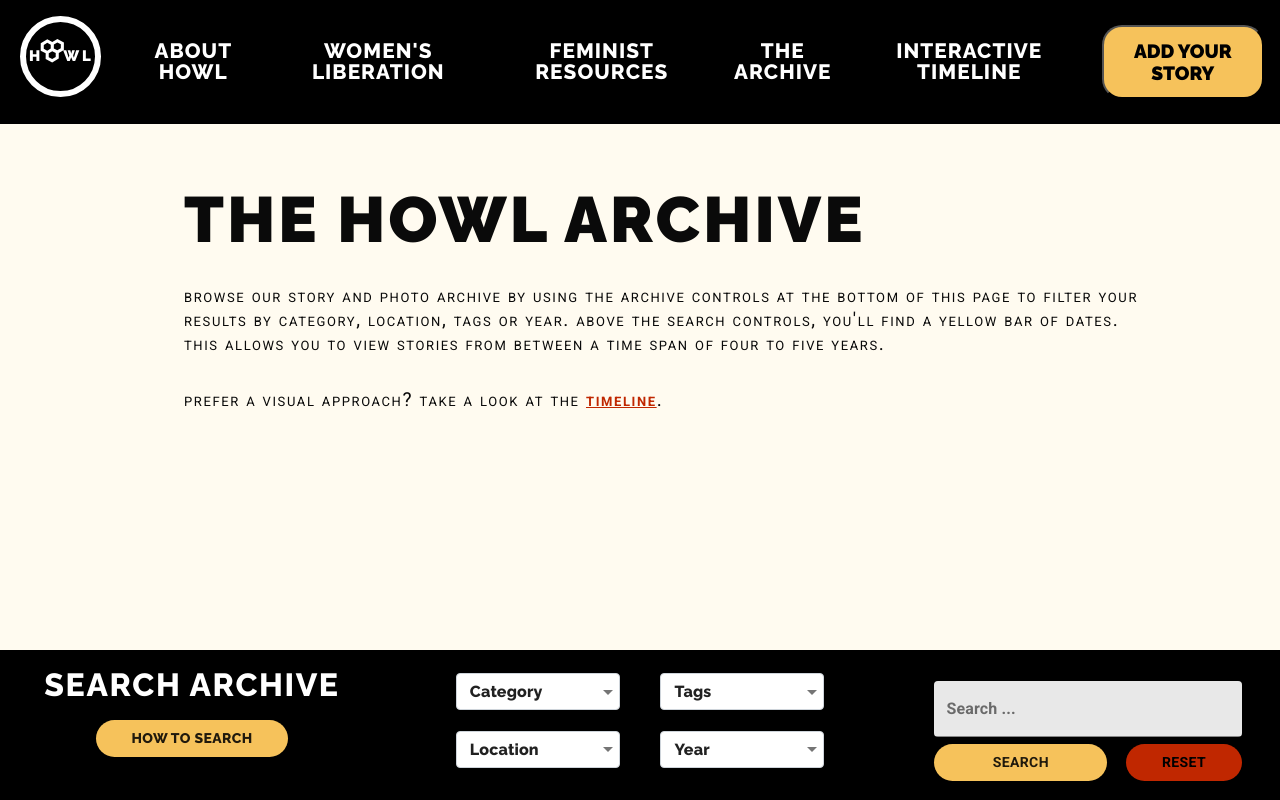
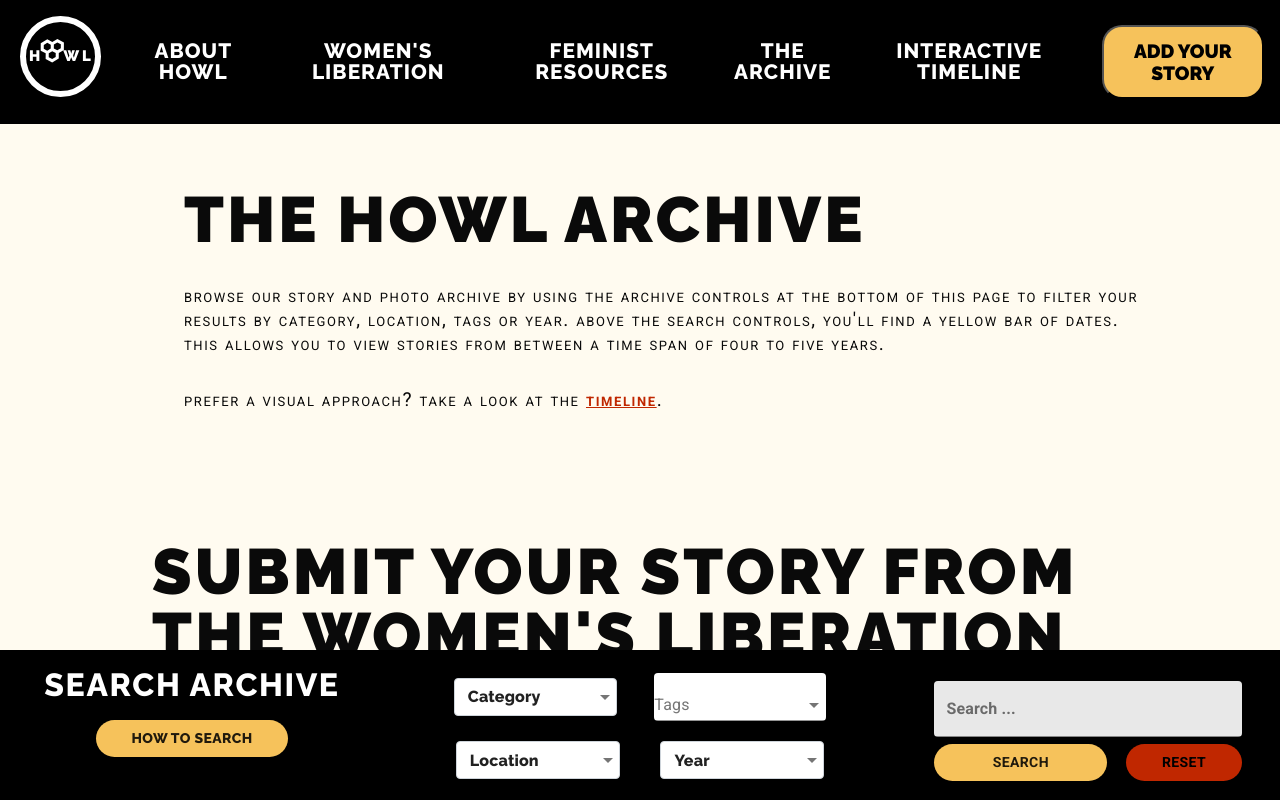
Before and after one commit to founders-programme-2/howl, a React (Create React App) app in the folder client/: page /archive in a window 1280 px wide. Shown: the top 800 px of the page. Built offline with nearby package versions, Linux system fonts and the light colour scheme; what react-a11y would draw is missing.

Commit message:
Update tags input to be multi-select input #82

```diff
--- a/client/src/Components/Common/Footer/Footer.style.js
+++ b/client/src/Components/Common/Footer/Footer.style.js
@@ -36,3 +36,7 @@ export const SearchDiv = styled.section`
   display: flex;
   justify-content: center;
 `;
+
+export const BoldText = styled.span`
+  font-weight: bold;
+`;
--- a/client/src/Components/Common/Footer/index.js
+++ b/client/src/Components/Common/Footer/index.js
@@ -1,4 +1,4 @@
-import React from 'react';
+import React, { Component, Fragment } from 'react';
 import {
   Button,
   Select,
@@ -6,6 +6,11 @@ import {
   FormControl,
   TextField,
   withStyles,
+  Input,
+  InputLabel,
+  Chip,
+  Checkbox,
+  ListItemText,
 } from '../../muIndex';
 import {
   FooterDiv,
@@ -13,14 +18,25 @@ import {
   StyledTitle,
   FilterDiv,
   SearchDiv,
+  BoldText,
 } from './Footer.style';
-import { tags, categories, locations } from '../../data';
-import { styles, BootstrapInput } from './mui.style';
+import { tags as tagsArr, categories, locations } from '../../data';
+import { styles, BootstrapInput, MenuProps } from './mui.style';
+import Form from '../../Form';
 
 const renderSelectItems = items => {
   return items.map(item => (
     <MenuItem key={item} value={item}>
       {item}
+    </MenuItem>
+  ));
+};
+
+const renderMultiSelectItems = items => {
+  return items.map(item => (
+    <MenuItem key={item} value={item}>
+      <Checkbox checked={items.indexOf(item) > -1} />
+      <ListItemText primary={item} />
     </MenuItem>
   ));
 };
@@ -33,8 +49,19 @@ const yearsGenerator = () => {
   return years;
 };
 
-const Footer = ({ classes }) => {
+class Footer extends Component {
+  constructor(props) {
+    super(props);
+    this.state = {
+      tags: [],
+    };
+  }
+
+  render() {
+    const { classes } = this.props;
+    const { tags } = this.state;
     return (
+      <Fragment>
         <FooterDiv>
           <TitleDiv>
             <StyledTitle>Search Archive</StyledTitle>
@@ -55,26 +82,39 @@ const Footer = ({ classes }) => {
                 }
               >
                 <MenuItem value="Category">
-              <em>Category</em>
+                  <BoldText>Category</BoldText>
                 </MenuItem>
                 {renderSelectItems(categories)}
               </Select>
+
+              <FormControl className={classes.multipleSelectFormControl}>
+                <InputLabel htmlFor="selectMultipleCheckbox" className={classes.MultipleSelectInputLabel} >Tags</InputLabel>
                 <Select
-            className={classes.select}
-            value="Tags"
-            input={
-              <BootstrapInput
-                name="tags"
-                id="tags-customized-select"
-                aria-label="Tags"
+                  multiple
+                  value={tags}
+                  input={<Input id="selectMultipleCheckbox" />}
+                  renderValue={selected => (
+                    <div className={classes.chips}>
+                      {selected.map(value => (
+                        <Chip
+                          key={value}
+                          label={value}
+                          className={classes.chip}
                         />
-            }
+                      ))}
+                    </div>
+                  )}
+                  MenuProps={MenuProps}
                 >
-            <MenuItem value="Tags">
-              <em>Tags</em>
+                  {tagsArr.map(tag => (
+                    <MenuItem key={tag} value={tag}>
+                      <Checkbox checked={tags.indexOf(tag) > -1} />
+                      <ListItemText primary={tag} />
                     </MenuItem>
-            {renderSelectItems(tags)}
+                  ))}
                 </Select>
+              </FormControl>
+
               <Select
                 className={classes.select}
                 value="Location"
@@ -87,7 +127,7 @@ const Footer = ({ classes }) => {
                 }
               >
                 <MenuItem value="Location">
-              <em>Location</em>
+                  <BoldText>Location</BoldText>
                 </MenuItem>
                 {renderSelectItems(locations)}
               </Select>
@@ -103,7 +143,7 @@ const Footer = ({ classes }) => {
                 }
               >
                 <MenuItem value="Year">
-              <em>Year</em>
+                  <BoldText>Year</BoldText>
                 </MenuItem>
                 {renderSelectItems(yearsGenerator())}
               </Select>
@@ -127,7 +167,10 @@ const Footer = ({ classes }) => {
             </FormControl>
           </SearchDiv>
         </FooterDiv>
+        <Form />
+      </Fragment>
     );
-};
+  }
+}
 
 export default withStyles(styles)(Footer);
--- a/client/src/Components/Common/Footer/mui.style.js
+++ b/client/src/Components/Common/Footer/mui.style.js
@@ -21,6 +21,30 @@ export const styles = theme => ({
     marginTop: '2.5%',
     marginBottom: '1%',
     height: '80%',
+  },
+
+  multipleSelectFormControl: {
+    width: '42%',
+    marginTop: '2.5%',
+    marginBottom: '2.5%',
+    borderRadius: '4px',
+    backgroundColor: 'white',
+  },
+  chips: {
+    width: '100%',
+    marginTop: '2.5%',
+    marginBottom: '2.5%',
+  },
+  chip: {
+    width: '100%',
+    marginTop: '2.5%',
+    marginBottom: '5%',
+  },
+  multipleInputSelectLabel: {
+    marginTop: '-2%',
+    marginLeft: '5%',
+    fontWeight: 'bold',
+    color: 'black',
   },
   select: {
     width: '40%',
@@ -102,3 +126,14 @@ export const BootstrapInput = withStyles(theme => ({
     },
   },
 }))(InputBase);
+
+const ITEM_HEIGHT = 48;
+const ITEM_PADDING_TOP = 8;
+export const MenuProps = {
+  PaperProps: {
+    style: {
+      maxHeight: ITEM_HEIGHT * 4.5 + ITEM_PADDING_TOP,
+      width: 250,
+    },
+  },
+};
```
Lines whose indentation alone changed are shown as unchanged.
